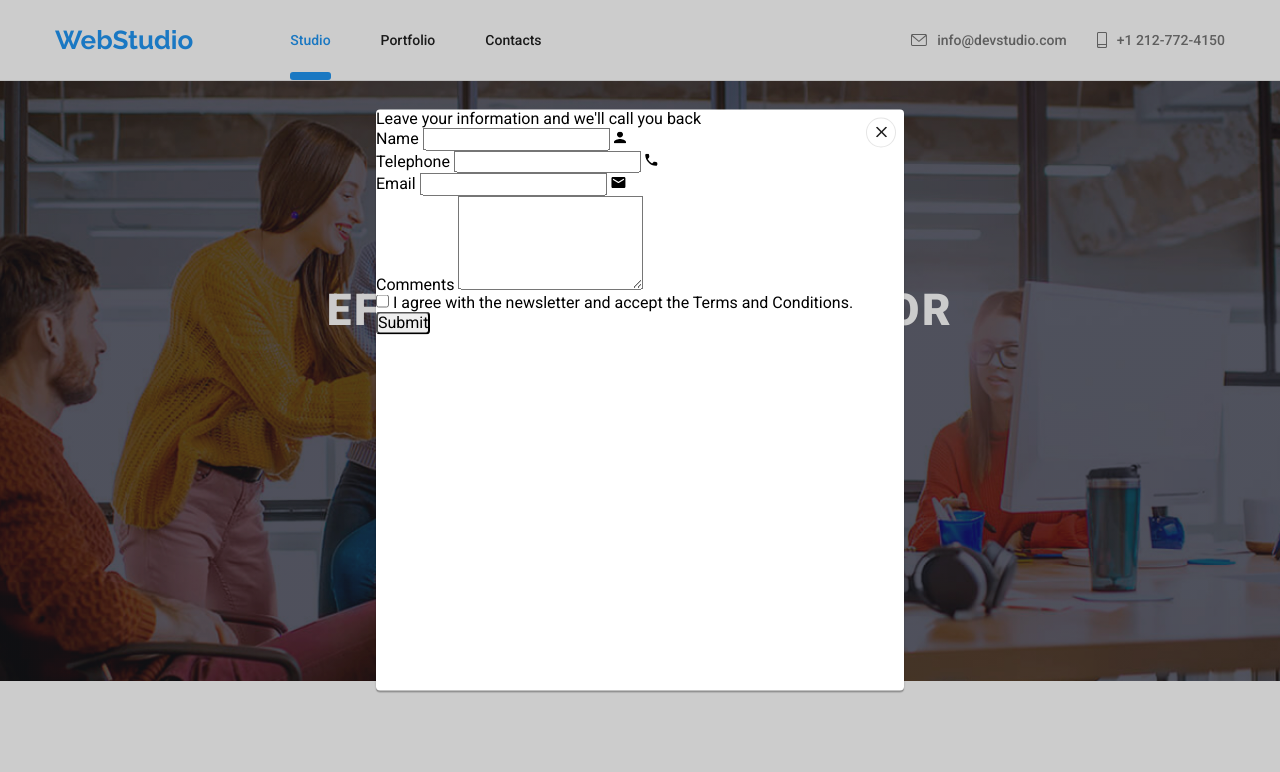
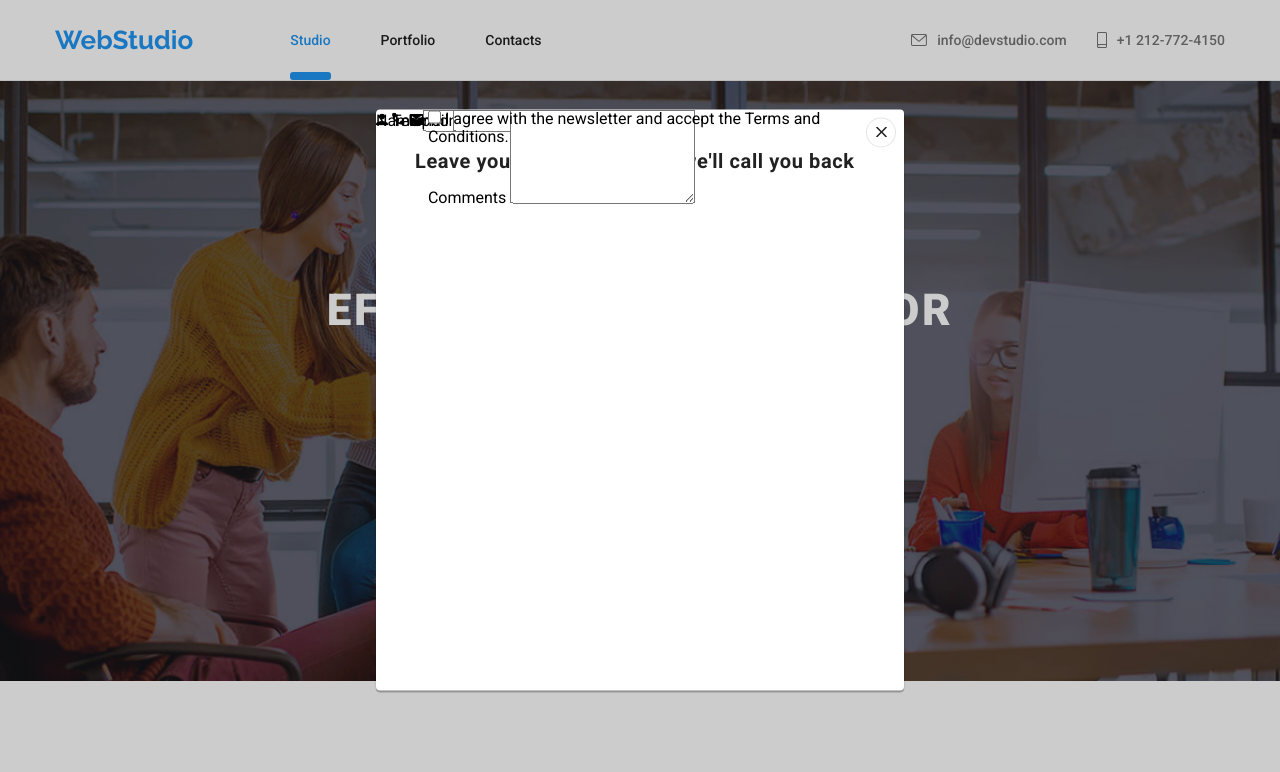
Before and after one commit to lilyzeta/goit-markup-hw-06, a plain HTML site: page index.html in a window 1280 px wide. Both pictures are taken after a click on the button "Request Our Service". Shown: the top 772 px of the page. Drawn offline with nearby package versions, Linux system fonts and the light colour scheme.

Commit message:
started styling modal window

```diff
--- a/css/styles.css
+++ b/css/styles.css
@@ -708,3 +708,23 @@ img {
     scale: (1);
   }
 }
+
+.modal-title {
+  position: absolute;
+  width: 448px;
+  height: 23px;
+  top: 40px;
+  left: 39px;
+  transform: translate (-50%, -50%);
+  font-family: roboto;
+  font-weight: 700;
+  font-size: 20px;
+  line-height: 1.15;
+  letter-spacing: 0.03em;
+  color: var(--maindark);
+}
+.modal-field {
+  position: absolute;
+  width: 448px;
+  height: 342px;
+}
--- a/index.html
+++ b/index.html
@@ -458,49 +458,42 @@
                 <use href="./assets/images/svg-icons.svg#icon-x"></use>
             </svg>
         </button>
-        <p>Leave your information and we'll call you back</p>
-        <ul class="modal-form-content">
-          <li>
-            <label>
+        <p class="modal-title">Leave your information and we'll call you back</p>
+
+            <label class="modal-field">
               Name
               <input type="text" name="name" />
             </label>
+
             <svg width="12px" height="12px"><use href="./assets/images/svg-icons.svg#icon-person"></use></svg>
-          </li>
 
-          <li>
-            <label>
-              Telephone
+            <label class="modal-field">
+            Telephone
               <input type="tel" name="telephone" />
             </label>
+
             <svg width="13px" height="13px"><use href="./assets/images/svg-icons.svg#icon-landline"></use></svg>
-          </li>
 
-          <li>
-            <label>
+            <label class="modal-field">
               Email
               <input type="email" name="email"/>
             </label>
+
               <svg width="15px" height="12px"><use href="./assets/images/svg-icons.svg#icon-email2"></use></svg>
-          </li>
-          <li>
-            <label>
+
+            <label class="modal-field">
               Comments
               <textarea name="comment-text" rows="5" placeholder="Enter the text">
               </textarea>
+            </label>
 
+            <label class="modal-field">
+              <input type="checkbox" name="termsandconditions" value="accept" required />
+              I agree with the newsletter and accept the <a>Terms and Conditions</a>.
             </label>
-              </li>
-              <li>
-            <label>
-              <input type="checkbox" name="termsandconditions" value="accept" required />
-              I agree with the newsletter and accept the Terms and Conditions.
-            </label>
-          </li>
-          <li>
+
             <button type="submit">Submit</button>
-          </li>
-        </ul>
+
         </form>
         </div>
     </div>
```
